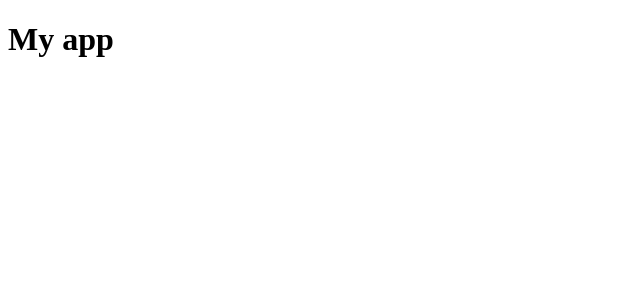
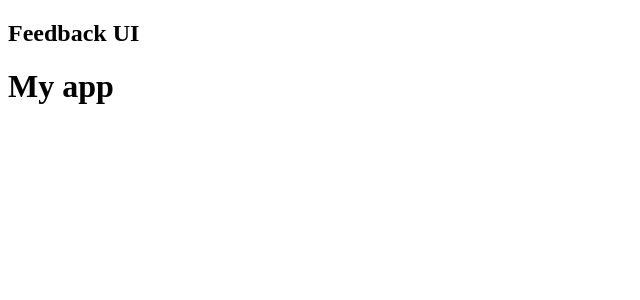
Before and after one commit to sahildhimandesigner/feedback-app, a React (Create React App) app: page / in a window 1280 px wide. Shown: the top 300 px of the page, without its empty margins (0-640 px from the left). Built offline with nearby package versions, Linux system fonts and the light colour scheme.

Commit message:
created the header component and call it in app component

```diff
--- a/src/App.js
+++ b/src/App.js
@@ -1,7 +1,8 @@
+import Header from "./components/header";
 
 function App(){
     return(
-        <>
+        <>  <Header />
             <h1>My app</h1>
         </>
     )
--- /dev/null
+++ b/src/components/header.js
@@ -0,0 +1,11 @@
+function Header(){
+    return(
+        <header>
+            <div className="container">
+                <h2>Feedback UI</h2>
+            </div>
+        </header>
+    )
+}
+
+export default Header;
```
